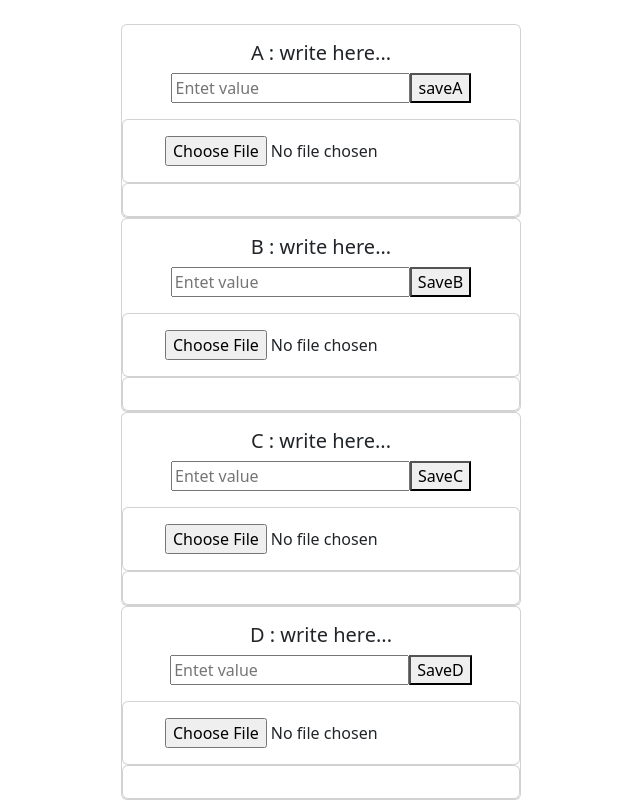
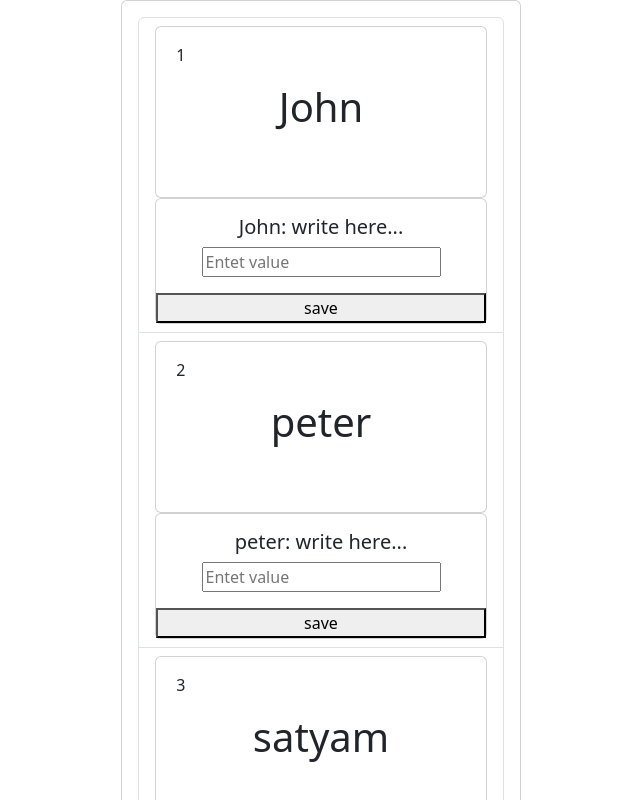
Before and after one commit to stmksnkr/test-projec-treact, a React (Create React App) app: page / in a window 1280 px wide. Shown: the top 800 px of the page, without its empty margins (319-959 px from the left). Built offline with nearby package versions, Linux system fonts and the light colour scheme.

Commit message:
dynamic-val

```diff
--- a/src/App.css
+++ b/src/App.css
@@ -65,3 +65,8 @@
 .card-txt{
   margin-bottom:20%;
 }
+.flex-style{
+
+  display: flex;
+  justify-content: space-around;
+}
--- a/src/App.js
+++ b/src/App.js
@@ -1,5 +1,6 @@
 import logo from './logo.svg';
 import './App.css';
+
 import Test from './component/Test';
 import User from './component/User';
 import Userc from './class_component/User';
@@ -7,20 +8,16 @@ import VisitingCard from './component/Card';
 import ProfilePic from './component/ProfilePic';
 import TestPro from './component/TestPro';
 function App() {
-  const data =[
+  const  handleData =()=> {
+    alert("from function")
+    // console.log(data.name)
+  }
 
-    {id: 1, name: 'John' ,email : "abc@gmail"},
-    {id: 2, name: 'peter', email : "def@gmail"},
-    {id: 3, name: 'satyam',email : "ghf@gmail"},
-    {id: 4, name: 'abc',email : "adudf@gmail"},
-    {id: 5, name: 'xyz',email : "dwhf=sd@gmail"},
-    {id: 6, name: 'pQr',email : "gdwdehf@gmail"}
-]
   return (
     <div className="App">
       {/* <TestPro/> */}
       {/* <ProfilePic/> */}
-      <VisitingCard data={data} />
+      <VisitingCard  handleA={handleData}/>
       {/* <Test data = {"Hello data"} /> */}
       {/* <User data = {data}/> */}
       {/* <Userc/> */}
--- a/src/component/Card.js
+++ b/src/component/Card.js
@@ -3,16 +3,25 @@
 import React, { useState } from "react";
 import "bootstrap/dist/css/bootstrap.min.css"; // Import Bootstrap CSS
 import ProfilePic from "./ProfilePic";
+import { Button } from "bootstrap";
 // import './App.css';
 
-function VisitingCard({ data }) {
+function VisitingCard({ handleA }) {
   const [titlenameA, setTitlenameA] = useState("write here...");
   const [titlenameB, setTitlenameB] = useState("write here...");
   const [titlenameC, setTitlenameC] = useState("write here...");
   const [titlenameD, setTitlenameD] = useState("write here...");
+
+  const [data, setData] = useState([
+    { id: 1, name: "John", email: "abc@gmail" ,info : ''},
+    { id: 2, name: "peter", email: "def@gmail" },
+    { id: 3, name: "satyam", email: "ghf@gmail" },
+    { id: 4, name: "abc", email: "adudf@gmail" },
+    { id: 5, name: "xyz", email: "dwhf=sd@gmail" },
+    { id: 6, name: "pQrst", email: "gdwdehf@gmail" },
+  ]);
   const handleNameChangeA = (event) => {
     const inputValue = event.target.value;
-
     if (inputValue.length === 0) {
       setTitlenameA("write here...");
     } else {
@@ -46,73 +55,10 @@ function VisitingCard({ data }) {
       setTitlenameD(inputValue);
     }
   };
-  function handleA() {
-    let finaldata = titlenameA;
-  }
-  function handleB() {
-    let finaldata = titlenameB;
-    // console.log(finaldata)
-  }
-  function handleC() {
-    let finaldata = titlenameC;
 
-    // console.log(finaldata)
-  }
-  function handleD() {
-    let finaldata = titlenameD;
-
-    console.log(finaldata);
-  }
   return (
-    <div className="container mt-4">
-      <div className="card">
-        <div className="card-body">
-          <h5 className="card-title">A : {titlenameA}</h5>
-          <input
-            type="string"
-            placeholder="Entet value"
-            onChange={handleNameChangeA}
-          />
-          <button onClick={handleA}>saveA</button>
-        </div>
-        <ProfilePic/>
-      </div>
-      <div className="card">
-        <div className="card-body">
-          <h5 className="card-title">B : {titlenameB}</h5>
-          <input
-            type="string"
-            placeholder="Entet value"
-            onChange={handleNameChangeB}
-          />
-          <button onClick={handleB}>SaveB</button>
-        </div>
-        <ProfilePic/>
-      </div>
-      <div className="card">
-        <div className="card-body">
-          <h5 className="card-title">C : {titlenameC}</h5>
-          <input
-            type="string"
-            placeholder="Entet value"
-            onChange={handleNameChangeC}
-          />
-          <button onClick={handleC}>SaveC</button>
-        </div>
-        <ProfilePic/>
-      </div>
-      <div className="card">
-        <div className="card-body">
-          <h5 className="card-title">D : {titlenameD}</h5>
-          <input
-            type="string"
-            placeholder="Entet value"
-            onChange={handleNameChangeD}
-          />
-          <button onClick={handleD}>SaveD</button>
-        </div>
-        <ProfilePic/>
-      </div>
+    <>
+      <div>
         <div className="card">
           <div className="card-body">
             {
@@ -123,14 +69,27 @@ function VisitingCard({ data }) {
                       <div className="card-body card-index">{item.id}</div>
                       <h1 className="card-txt">{item.name}</h1>
                     </div>
+                    <div className="card">
+                      <div className="card-body">
+                        <h5 className="card-title">{item.name}: {titlenameB}</h5>
+                        <input
+                          type="string"
+                          placeholder="Entet value"
+                          onChange={handleNameChangeA}
+                        />
+                        {/* <button onClick={handleB}>SaveB</button> */}
+                      </div>
+                      <button>save</button>
+                      {/* <ProfilePic /> */}
+                    </div>
                   </li>
                 ))}
               </ul>
             }
-
           </div>
         </div>
       </div>
+    </>
   );
 }
 
--- a/src/component/ProfilePic.js
+++ b/src/component/ProfilePic.js
@@ -39,6 +39,7 @@ function ProfilePic() {
           )}
         </div>
       </div>
+      <button>save</button>
     </div>
   );
 }
```
Lines whose indentation alone changed are shown as unchanged.
